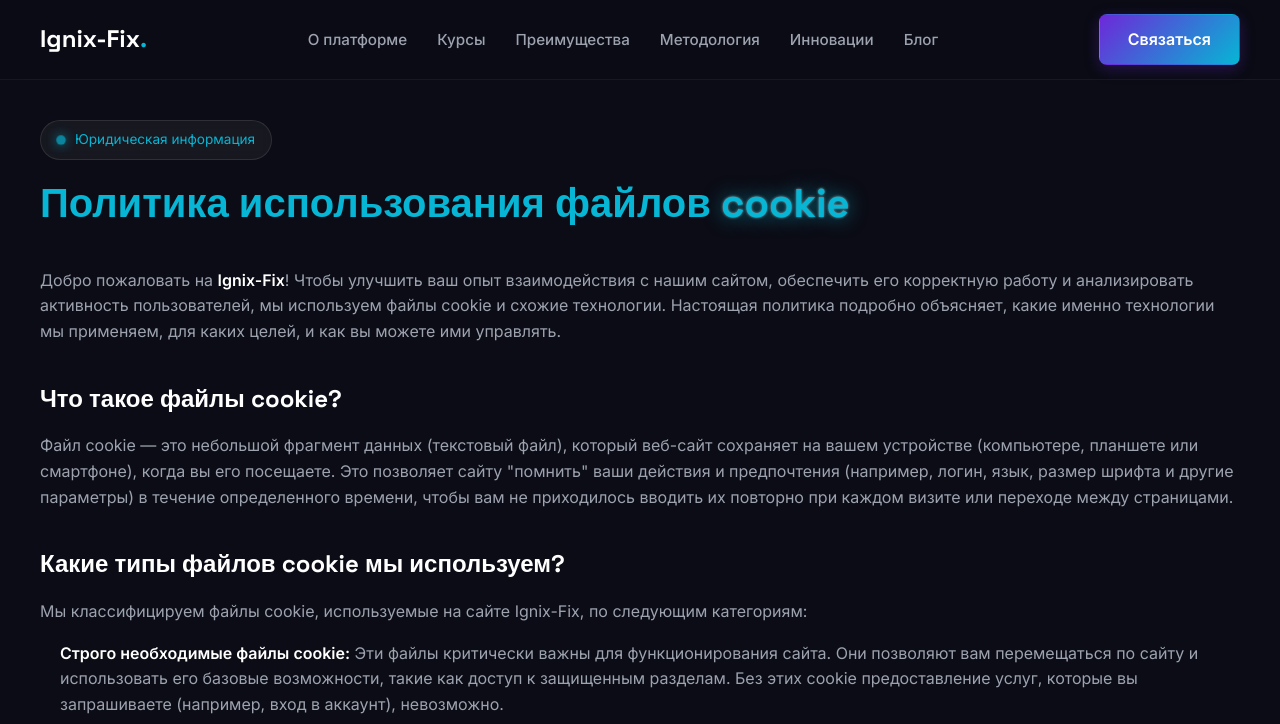
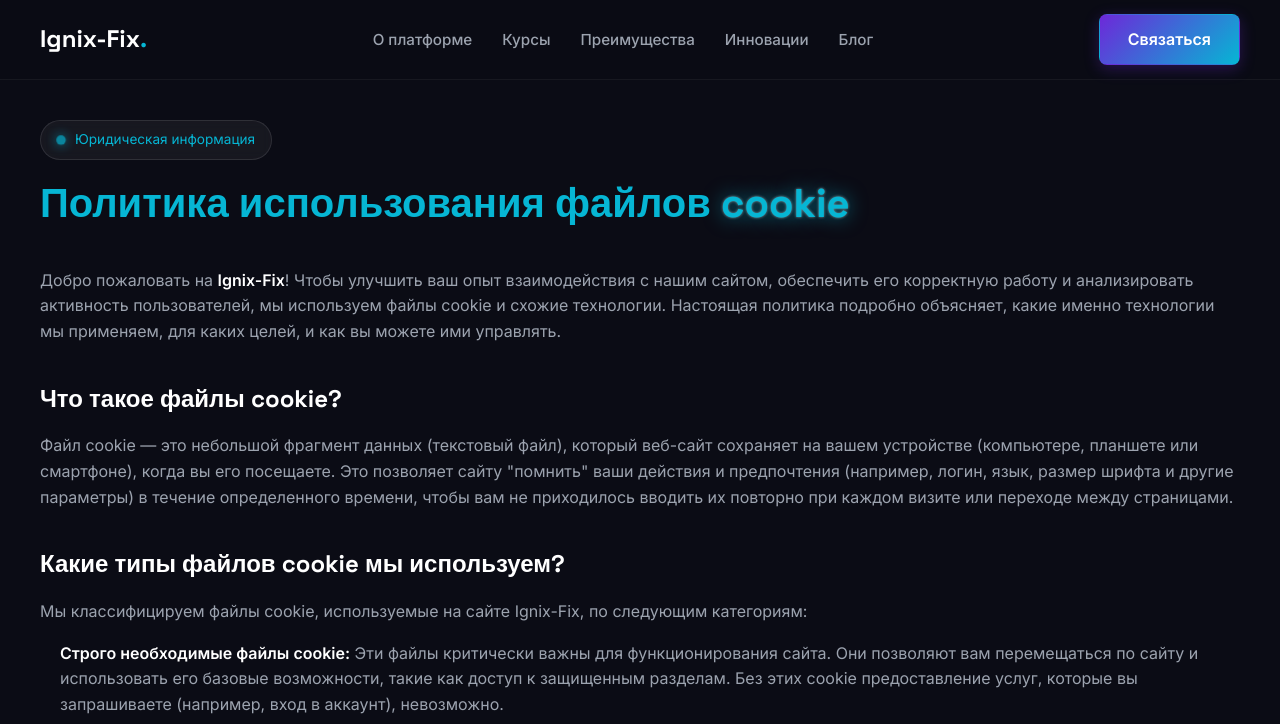
Before and after one commit to Kateryna-Katya/ignix-fix, a plain HTML site: page cookies.html in a window 1280 px wide. Shown: the top 724 px of the page. Drawn offline with nearby package versions, Linux system fonts and the light colour scheme; a script that the page names is missing.

Commit message:
Deploying to gh-pages from @ Kateryna-Katya/ignix-fix@3543ce38ab1162e76416a8ef82c305fdcd1450af 🚀

```diff
--- a/cookies.html
+++ b/cookies.html
@@ -31,7 +31,6 @@
         <li><a href="./#about" class="header__link">О платформе</a></li>
         <li><a href="./#courses" class="header__link">Курсы</a></li>
         <li><a href="./#advantages" class="header__link">Преимущества</a></li>
-        <li><a href="./#courses" class="header__link">Методология</a></li>
         <li><a href="./#innovation" class="header__link">Инновации</a></li>
         <li><a href="./#blog" class="header__link">Блог</a></li>
       </ul>
```
Also changed, not shown: disclaimer.html (+0 -1 lines), index.html (+0 -1 lines), personal-data-policy.html (+0 -1 lines), privacy.html (+0 -1 lines), return.html (+0 -1 lines), terms.html (+0 -1 lines).
